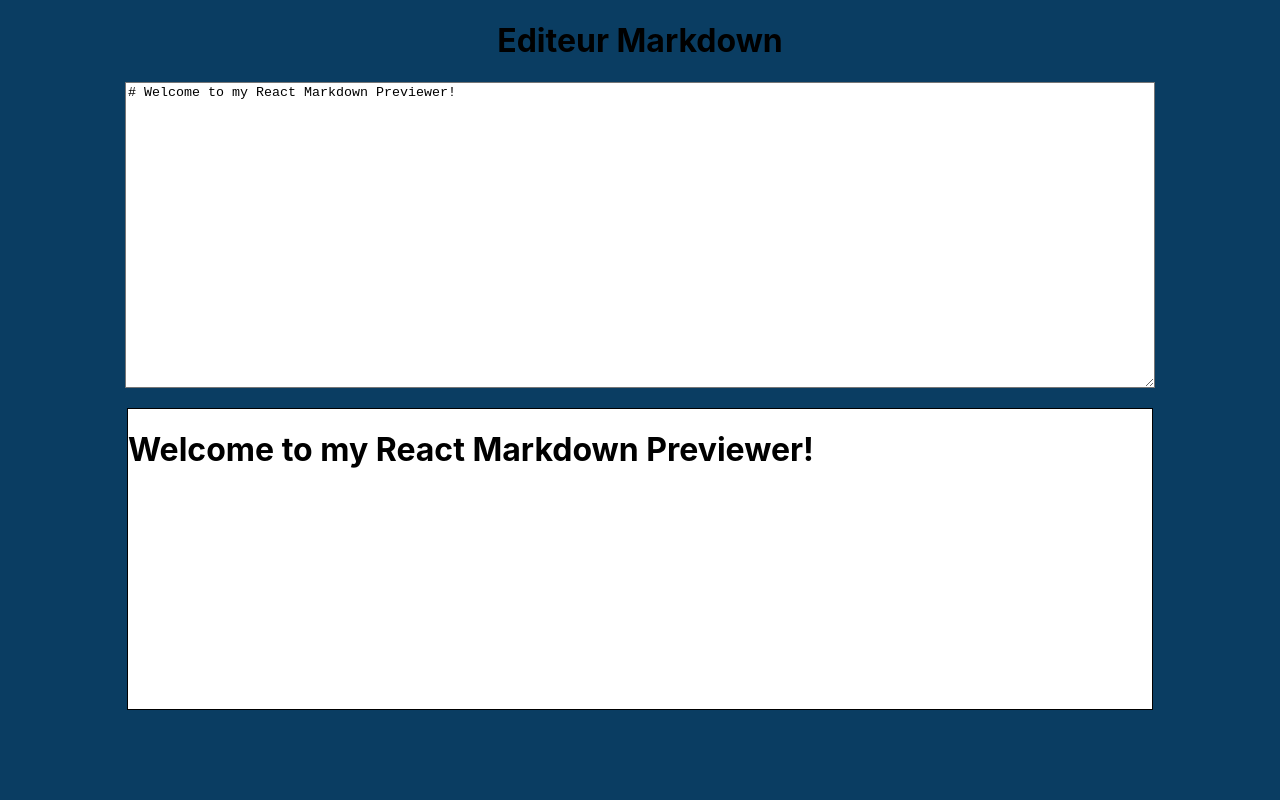
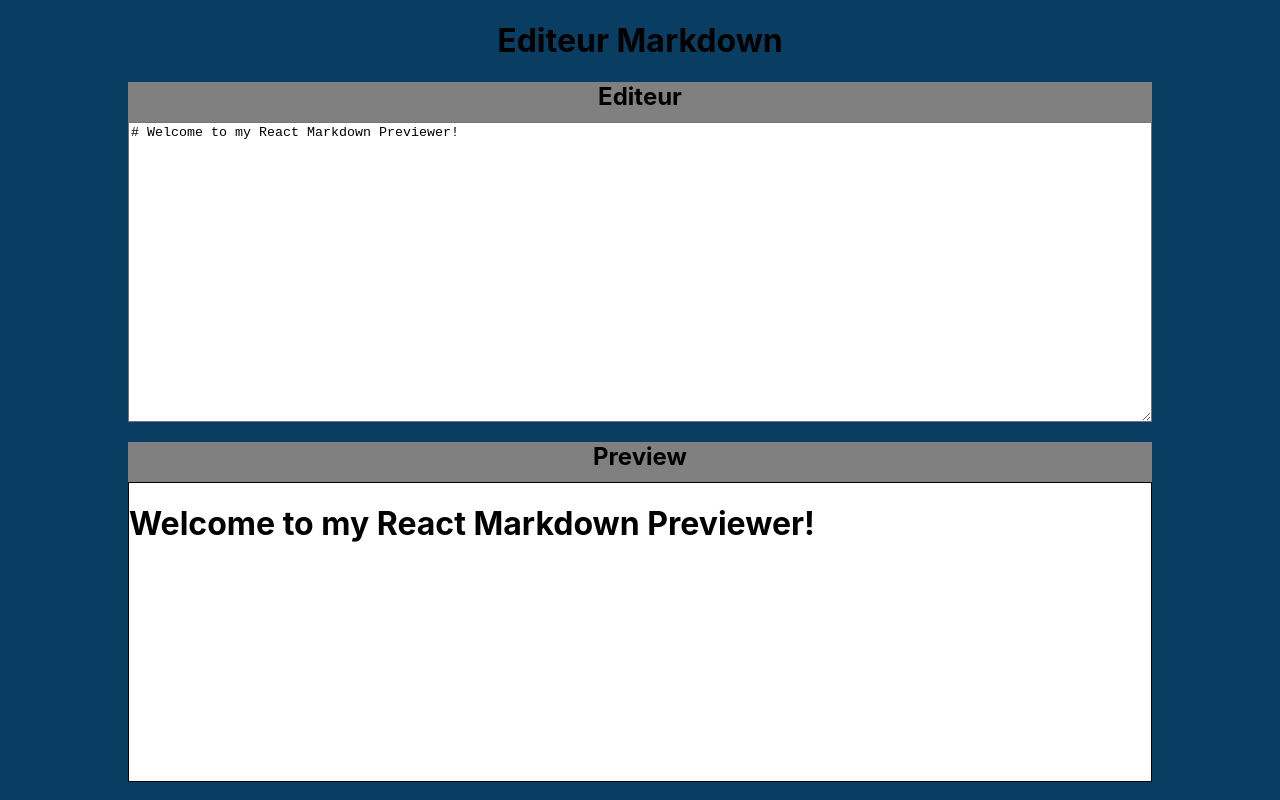
Before and after one commit to Maybiz/French-markdown-reviewer, a React (Create React App) app: page / in a window 1280 px wide. Built offline with nearby package versions, Linux system fonts and the light colour scheme.

Commit message:
add style

```diff
--- a/src/component/Editor.js
+++ b/src/component/Editor.js
@@ -30,6 +30,7 @@ const Editor = ({addNewInput, input}) => {
 
 	return (
 		<div>
+			<div className="editor--header"><h2>Editeur</h2></div>
 			<textarea id="editor" value={input.reducers} onChange={handleChange}></textarea>
 		</div>
 	)
--- a/src/component/Preview.js
+++ b/src/component/Preview.js
@@ -1,4 +1,4 @@
-import React from 'react'
+import React, {Fragment} from 'react'
 import { connect } from 'react-redux'
 import marked from 'marked'
 
@@ -9,7 +9,13 @@ const mapStateToProps = state => {
 }
 
 const Preview = props => {
-	return <div dangerouslySetInnerHTML={{ __html: marked(props.input.reducers) }} id="preview"></div>
+	return (
+	<Fragment>
+		<div className="editor--preview"><h2>Preview</h2></div>
+		<div dangerouslySetInnerHTML={{ __html: marked(props.input.reducers) }} id="preview"></div>
+	</Fragment>
+
+	)
 }
 
 export default connect(mapStateToProps, null)(Preview)
--- a/src/index.scss
+++ b/src/index.scss
@@ -1,5 +1,9 @@
 $light-background-color: #ffffff;
 $dark-background-color: #0a3d62;
+
+* {
+   box-sizing: border-box;
+}
 
 body {
   margin: 0;
@@ -19,14 +23,25 @@ body {
    display: block;
    width: 80%;
    height: 300px;
-   margin: 20px auto;
+   margin: 0 auto;
    background: $light-background-color;
+}
+
+.editor--header, .editor--preview {
+   width: 80%;
+   height: 40px;
+   margin: 0 auto;
+   background: grey;
+
+   h2 {
+      text-align: center;
+   }
 }
 
 #preview {
    width: 80%;
    min-height: 300px;
-   margin: 20px auto;
+   margin: 0 auto;
    border: 0.5px solid black;
    background: $light-background-color;
 }
```
